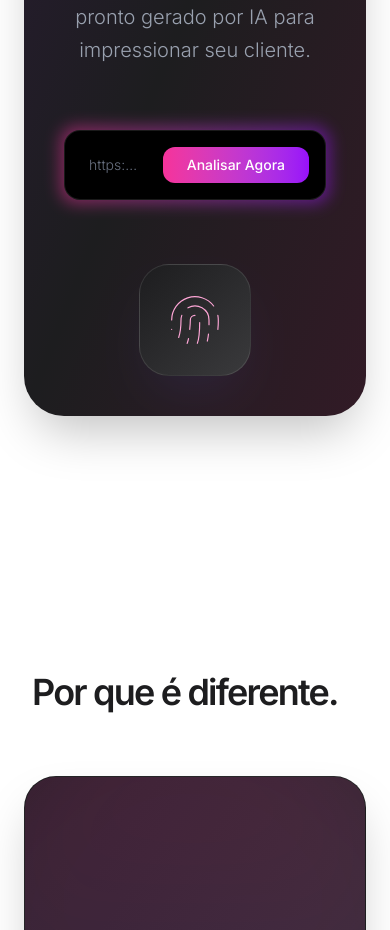
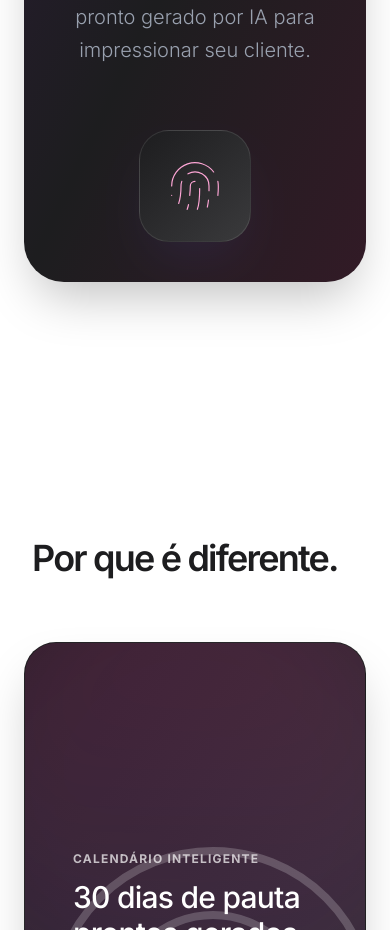
Before and after one commit to evopagess/TrenDIX-Page, a React (Vite) app: page / in a window 390 px wide. Shown: the part 3780-4710 px from the top of the page. Built offline with nearby package versions, Linux system fonts and the light colour scheme.

Commit message:
revert: remove HeroEffect, solution mockup, and headline adjustment

```diff
--- a/src/App.tsx
+++ b/src/App.tsx
@@ -3,7 +3,6 @@ import { Check, ChevronRight, Timer, Zap, AreaChart, ShieldCheck, Star, ArrowRig
 import { ReactNode, useState, useEffect, lazy, Suspense, useId } from "react";
 
 const InteractiveDotGrid = lazy(() => import("./components/InteractiveDotGrid"));
-const HeroEffect = lazy(() => import("./components/HeroEffect"));
 
 // Luxuriant, performance-optimized Apple-style components
 const Section = ({ children, className = "", id = "" }: { children: ReactNode; className?: string; id?: string }) => (
@@ -190,13 +189,6 @@ export default function App() {
         <section className="relative min-h-screen flex flex-col items-center justify-center text-center px-6 pt-32 pb-12 overflow-hidden z-10">
 
           {/* Perfomant Background Effects */}
-          {/* Interactive Hero Effect (Lazy loaded) */}
-          {!isMobile && (
-            <Suspense fallback={null}>
-              <HeroEffect />
-            </Suspense>
-          )}
-
           {/* Interactive Dot Grid (Lazy loaded, strictly runs only on Desktop to protect Mobile 95+ score) */}
           {!isMobile ? (
             <Suspense fallback={<div className="absolute inset-0 opacity-60 z-0 pointer-events-none" style={{ backgroundImage: 'radial-gradient(#c0c0c8 1.5px, transparent 1.5px)', backgroundSize: '32px 32px', WebkitMaskImage: 'linear-gradient(to bottom, white 40%, transparent 100%)', maskImage: 'linear-gradient(to bottom, white 40%, transparent 100%)' }}></div>}>
@@ -288,10 +280,10 @@ export default function App() {
 
         {/* SECTION 2: O PROBLEMA - Light Mode Spotlight / Widescreen */}
         <section id="problem" className="bg-[#f5f5f7] py-32 md:py-48 rounded-[40px] md:rounded-[80px] mx-2 md:mx-6 shadow-sm overflow-hidden relative">
-          <div className="max-w-[1200px] mx-auto px-6 relative z-10">
+          <div className="max-w-[1000px] mx-auto px-6 relative z-10">
             <FadeInText>
               <h3 className="text-[#86868b] font-medium tracking-widest uppercase text-sm md:text-base mb-6">A Dor do Avatar</h3>
-              <p className="text-3xl sm:text-4xl md:text-5xl lg:text-6xl font-medium tracking-tight leading-[1.2] md:leading-[1.1] mb-16 text-[#1d1d1f] break-words">
+              <p className="text-3xl sm:text-4xl md:text-6xl font-medium tracking-tight leading-[1.2] md:leading-[1.1] mb-16 text-[#1d1d1f] break-words">
                 Você já passou por isso: abriu o perfil do concorrente e ficou lá rolando por horas <GradientText>tentando entender o que funciona?</GradientText>
               </p>
             </FadeInText>
@@ -351,20 +343,6 @@ export default function App() {
               <p className="text-xl md:text-2xl font-light text-gray-400 max-w-4xl mx-auto mb-16 leading-relaxed">
                 Descubra os <span className="text-pink-400 font-medium">formatos que performam</span>, o que funciona para ser modelado, e o que não funciona como oportunidade.  Receba dezenas de <span className="text-purple-400 font-medium">ideias de conteúdo</span> baseadas em padrões reais e um relatório pronto gerado por IA para impressionar seu cliente.
               </p>
-
-              {/* Solution Mockup Visual */}
-              <div className="max-w-xl mx-auto mb-16 relative">
-                <div className="absolute -inset-1 bg-gradient-to-r from-pink-500 to-purple-600 rounded-2xl blur opacity-25 group-hover:opacity-50 transition duration-1000 group-hover:duration-200 animate-pulse"></div>
-                <div className="relative bg-black border border-white/10 rounded-2xl p-4 flex items-center gap-4">
-                  <div className="flex-1 text-left text-gray-500 font-light text-sm md:text-base truncate px-2">
-                    https://www.instagram.com/p/C4_x...
-                  </div>
-                  <div className="bg-gradient-to-r from-pink-500 to-purple-600 text-white px-6 py-2 rounded-xl font-medium text-sm md:text-base whitespace-nowrap">
-                    Analisar Agora
-                  </div>
-                </div>
-              </div>
-
               <div className="inline-flex items-center justify-center w-28 h-28 rounded-[30px] bg-gradient-to-br from-[#1d1d1f] to-[#3a3a3c] border border-white/10 text-white shadow-2xl shadow-indigo-500/10 hover:scale-105 transition-transform duration-500 cursor-default group">
                 <Fingerprint strokeWidth={0.5} className="w-14 h-14 fill-transparent text-pink-300 group-hover:text-purple-300 transition-colors" />
               </div>
```
